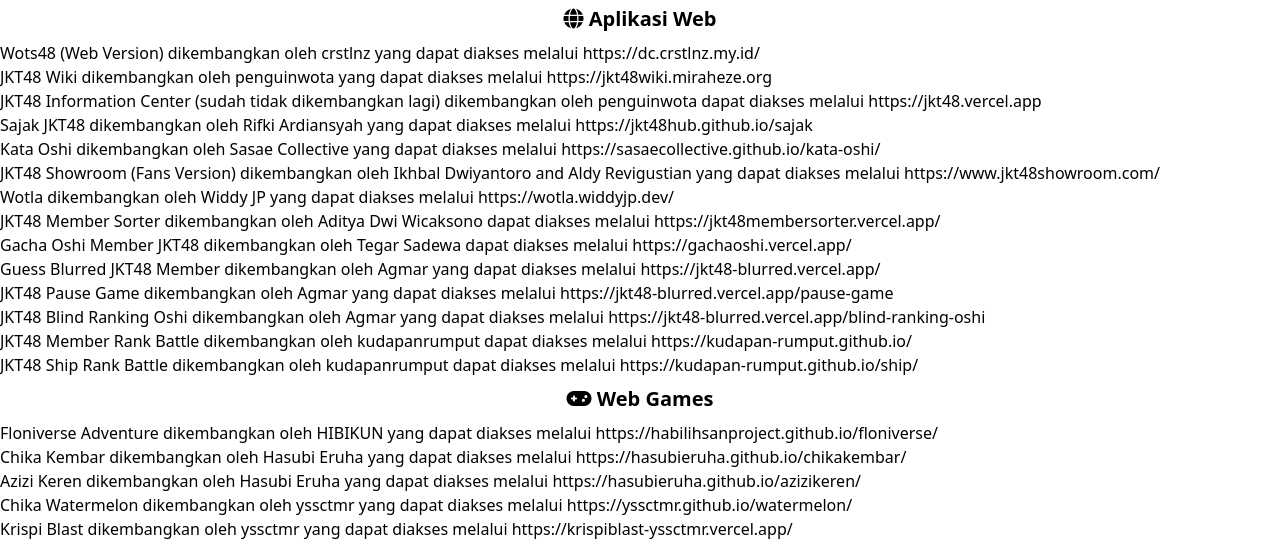
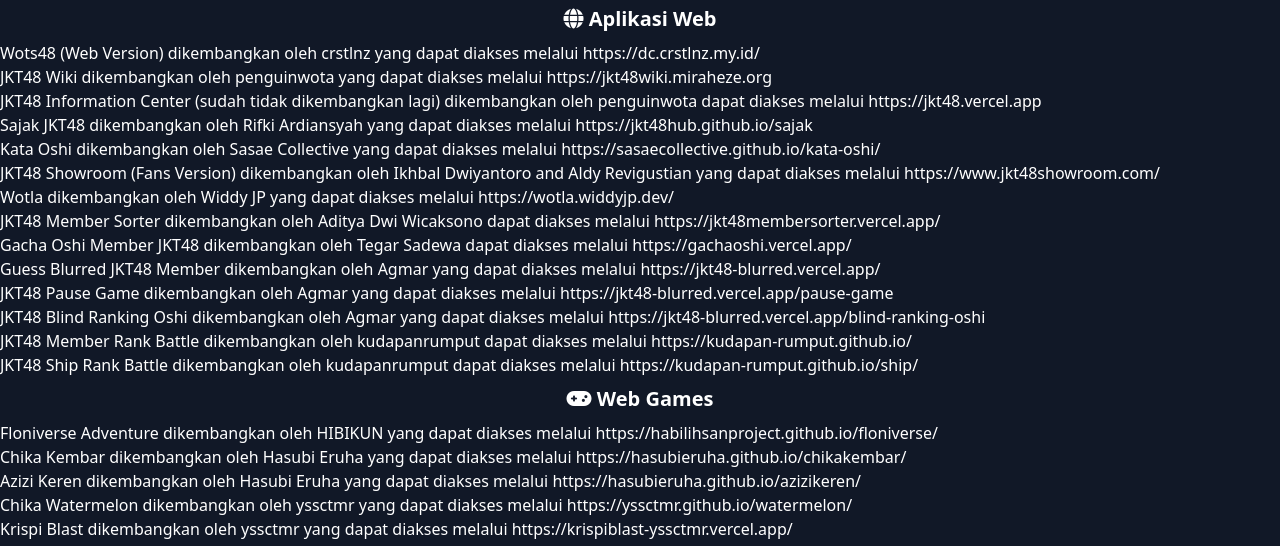
Before and after one commit to Rebornian48/fansapp, a plain HTML site: page index.html in a window 1280 px wide. Shown: the part 175-721 px from the top of the page. Drawn offline with nearby package versions, Linux system fonts and the light colour scheme.

Commit message:
Update index.html

```diff
--- a/index.html
+++ b/index.html
@@ -37,7 +37,7 @@
     <script src="https://cdn.tailwindcss.com"></script>
   </head>
 
-  <body>
+  <body class="bg-gray-900 text-white">
     <div class="container mx-auto">
       <h3 class="text-3xl font-bold mb-2 text-center">
         Aplikasi Buatan Para Fans
```
